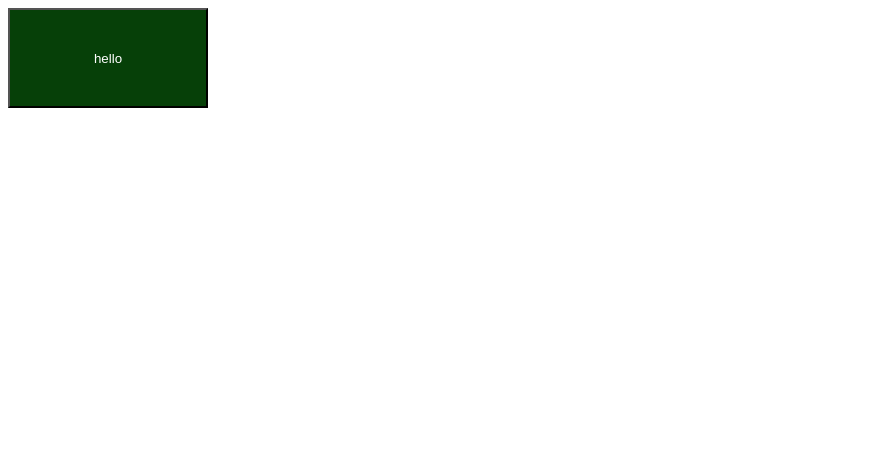
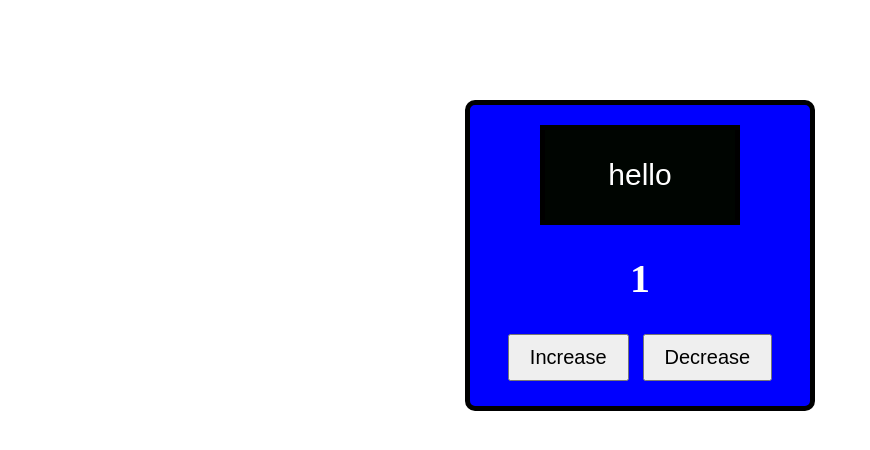
Before and after one commit to Shahana7000/Javascript-mini-projects, a plain HTML site: page Button-trigger.html in a window 1280 px wide. Both pictures are taken after a click on the button "hello". Shown: the whole page, without its empty margins (0-870 px from the left). Drawn offline with Linux system fonts and the light colour scheme.

Commit message:
increment decrement button

```diff
--- a/Button-trigger.html
+++ b/Button-trigger.html
@@ -1,27 +1,82 @@
 <!DOCTYPE html>
 <html lang="en">
 <head>
-    <meta charset="UTF-8">
-    <meta name="viewport" content="width=device-width, initial-scale=1.0">
+  <meta charset="UTF-8" />
+  <meta name="viewport" content="width=device-width, initial-scale=1.0"/>
   <title>Button Trigger</title>
-</head>
   <style>
-    .btn{
-        background-color: #064008;
+    .btn {
+      background-color: #000501;
       color: white;
       height: 100px;
       width: 200px;
-        size: 200px;
+      border: solid 5px black;
+      cursor: pointer;
+      font-size: 30px;
+      margin-bottom: 10px;
+    }
+
+    .counter {
+      font-size: 40px;
+      margin-top: 20px;
+      text-align: center;
+      color: #fff;
+    }
+
+    .action-btn {
+      font-size: 20px;
+      padding: 10px 20px;
+      margin: 5px;
+      cursor: pointer;
+    }
+
+    div {
+      text-align: center;
+      margin-top: 100px;
+      width: 300px;
+      padding: 20px;
+      border: solid 5px black;
+      background-color: blue;
+      margin-left: auto;
+      margin-right: auto;
+      border-radius: 10px;
     }
   </style>
+</head>
 <body>
+  <div>
     <button class="btn">hello</button>
+    <h1 class="counter">0</h1>
+    <button class="action-btn increase">Increase</button>
+    <button class="action-btn decrease">Decrease</button>
+  </div>
 
-</body>
   <script>
-    const button = document.querySelector('.btn');
-    button.addEventListener('click', function(){
-        console.log('button click');
+    const counter = document.querySelector('.counter');
+    const btnHello = document.querySelector('.btn');
+    const btnIncrease = document.querySelector('.increase');
+    const btnDecrease = document.querySelector('.decrease');
+
+    let count = 0;
+
+    const updateCounter = () => {
+      counter.innerText = count;
+    };
+
+      btnHello.addEventListener('click', () => {
+      count++;
+      updateCounter();
+    });
+
+    btnIncrease.addEventListener('click', () => {
+      count++;
+      updateCounter();
+    });
+
+    btnDecrease.addEventListener('click', () => {
+      count--;
+      updateCounter();
     });
   </script>
+</body>
 </html>
```
Lines whose indentation alone changed are shown as unchanged.
